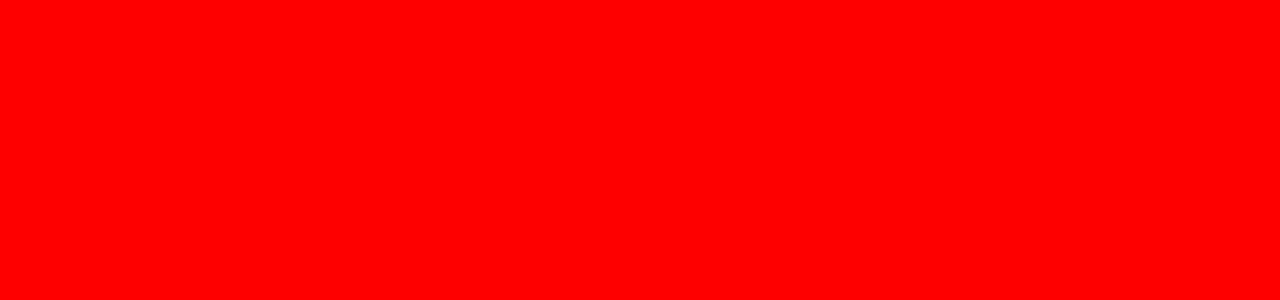
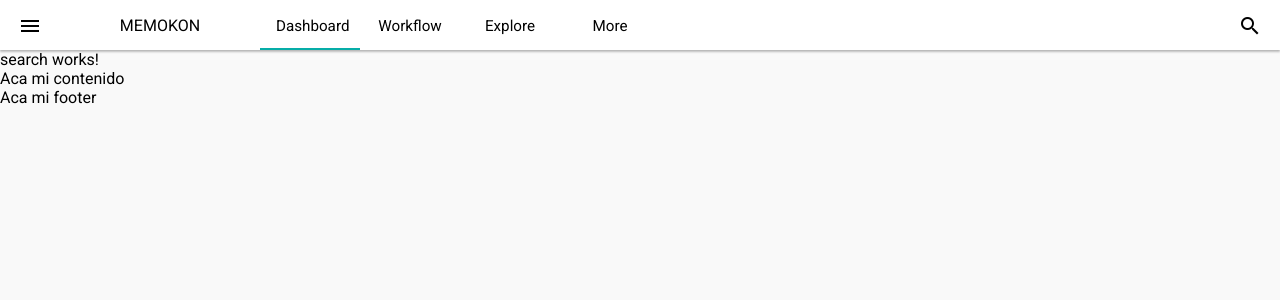
Before and after one commit to RuxTsuki/memokon, an Angular app: page /search in a window 1280 px wide. Before the commit this address led to /. Shown: the top 300 px of the page. Built offline with nearby package versions, Linux system fonts and the light colour scheme.

Commit message:
Se creo el primer paso para filtrar los resultados no puedo seguir por que me falta el backend, en la imagen hace falta mejorar el css para no repetir codigo talvez manejarlo a solo clases

```diff
--- a/src/app/components/my-zone/my-zone.routing.ts
+++ b/src/app/components/my-zone/my-zone.routing.ts
@@ -9,6 +9,7 @@ const routes: Routes = [
     component: MyZoneComponent,
     children: [
       { path: 'docs/new', loadChildren: () => import('./../docs/new-docs/new-docs.module').then(m => m.NewDocsModule) },
+      { path: 'search', loadChildren: () => import('./../search/search.module').then(m => m.SearchModule) },
     ]
   }
 ];
--- a/src/app/components/my-zone/search-bar/search-bar.component.scss
+++ b/src/app/components/my-zone/search-bar/search-bar.component.scss
@@ -41,7 +41,7 @@
       right: 0;
       bottom: 0;
       z-index: 5;
-      border-bottom: 2px solid red;
+      border-bottom: 2px solid #07ADA8;
       transition: all ease 350ms;
       transform: scale(0, 1);
     }
--- /dev/null
+++ b/src/app/components/search/search.component.html
@@ -0,0 +1 @@
+<p>search works!</p>
--- /dev/null
+++ b/src/app/components/search/search.component.ts
@@ -0,0 +1,15 @@
+import { Component, OnInit } from '@angular/core';
+
+@Component({
+  selector: 'app-search',
+  templateUrl: './search.component.html',
+  styleUrls: ['./search.component.scss']
+})
+export class SearchComponent implements OnInit {
+
+  constructor() { }
+
+  ngOnInit(): void {
+  }
+
+}
```
Also changed, not shown: src/app/components/search/search.module.ts (added, +15 -0 lines), src/app/components/search/search.routing.ts (added, +13 -0 lines), src/app/components/search/search.component.scss (added).
